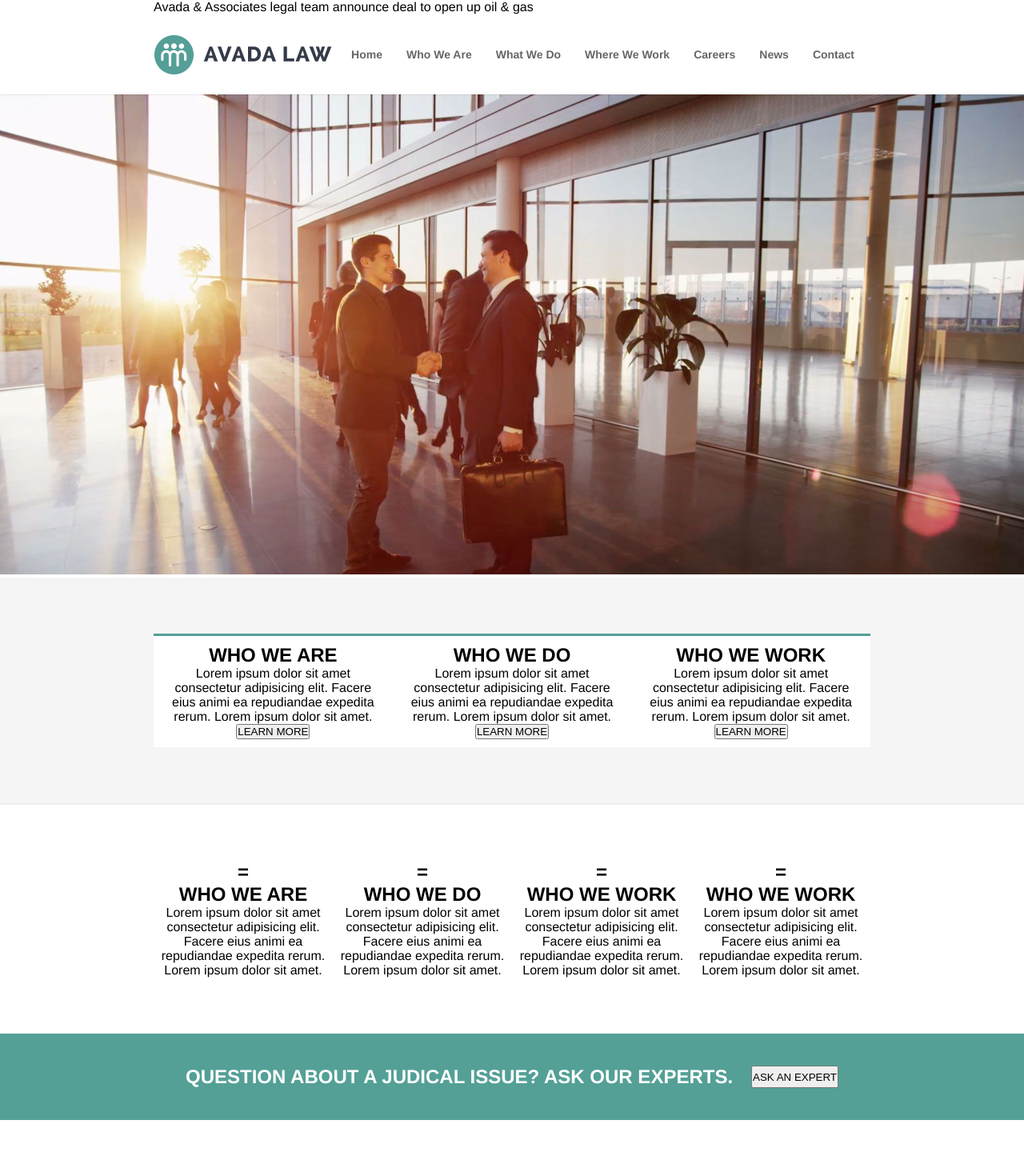
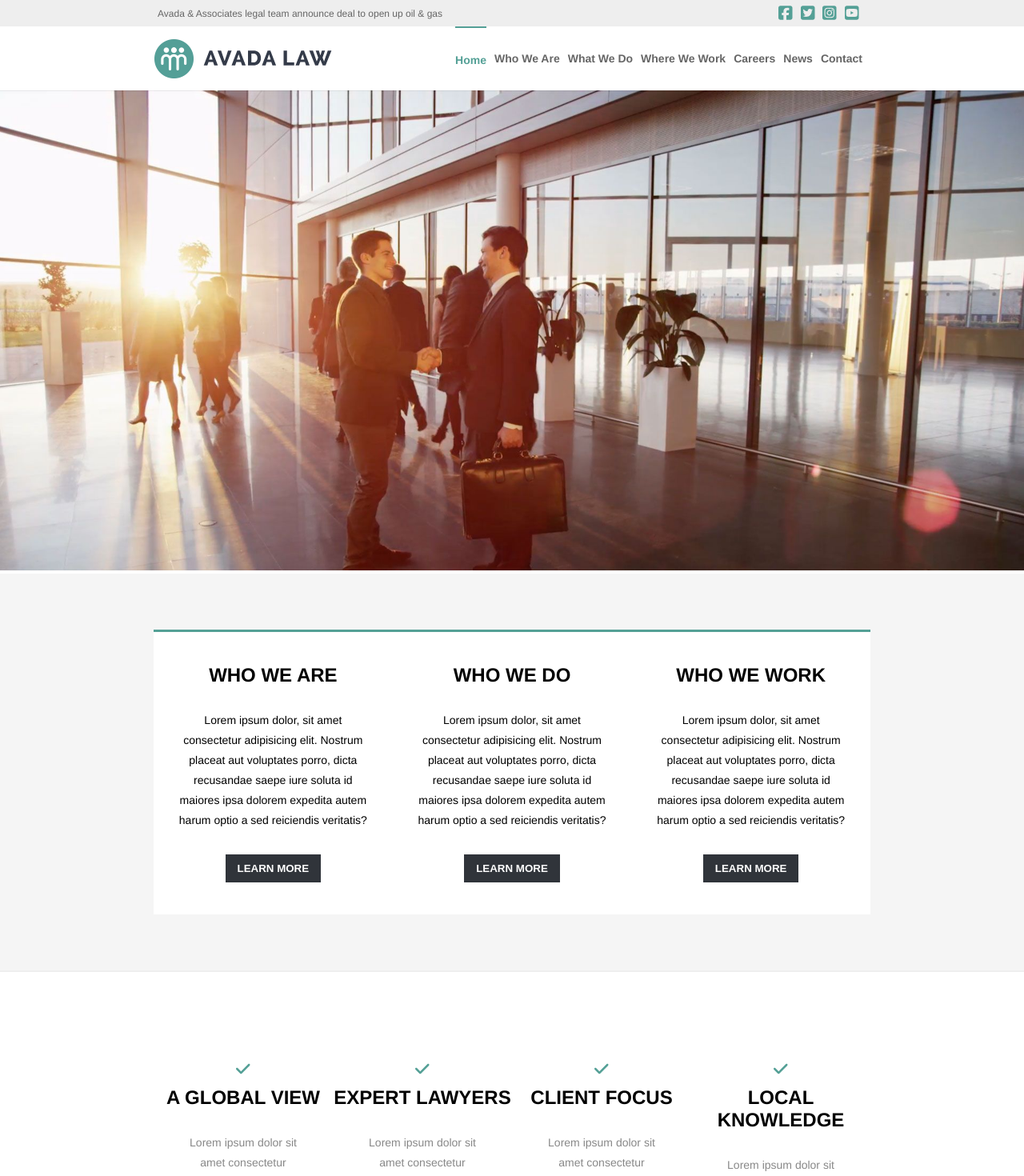
Before and after one commit to AlessandroFulco/proj-html-vuejs, a Vue app: page / in a window 1280 px wide. Shown: the top 1470 px of the page at 80% size. Built offline with nearby package versions, Linux system fonts and the light colour scheme.

Commit message:
finalizzazione esercizio base

```diff
--- a/package.json
+++ b/package.json
@@ -8,6 +8,11 @@
     "lint": "vue-cli-service lint"
   },
   "dependencies": {
+    "@fortawesome/fontawesome-svg-core": "^6.1.1",
+    "@fortawesome/free-brands-svg-icons": "^6.1.1",
+    "@fortawesome/free-regular-svg-icons": "^6.1.1",
+    "@fortawesome/free-solid-svg-icons": "^6.1.1",
+    "@fortawesome/vue-fontawesome": "^2.0.7",
     "core-js": "^3.8.3",
     "vue": "^2.6.14"
   },
--- /dev/null
+++ b/public/scss/button.scss
@@ -0,0 +1,21 @@
+$tuna: #30343a;
+$Sea-Nymph: #74a59e;
+$Breaker-Bay: #54a096;
+
+.btn {
+    border: none;
+    background-color: $tuna;
+    color: #fff;
+    font-weight: bold;
+    padding: 10px 15px;
+    cursor: pointer;
+}
+
+.btn-banner {
+    background-color: $Sea-Nymph;
+}
+
+.btn-enquiry {
+    background-color: $Breaker-Bay;
+    padding: 15px 25px;
+}
--- /dev/null
+++ b/public/scss/icon-fontAwesome.scss
@@ -0,0 +1,43 @@
+$icon-color: #54a096;
+i {
+    margin-right: 10px;
+    color: $icon-color;
+    font-size: 20px;
+}
+
+main {
+    .info.rules {
+        section {
+            i {
+                display: inline-block;
+                margin-right: 0;
+                margin-bottom: 10px;
+            }
+        }
+    }
+}
+
+footer {
+
+    i {
+        font-size: 30px;
+    }
+
+    div#arrow-up-icon {
+        position: absolute;
+        bottom: 0;
+        right: 80px;
+        background-color: #222;
+        border-radius: 3px 3px 0 0;
+        width: 30px;
+        height: 20px;
+        display: flex;
+        justify-content: center;
+        align-items: center;
+        i.arrow {
+            font-size: 12px;
+            margin-right: 0;
+            color: #fff;
+        }
+    }
+}
--- a/src/App.vue
+++ b/src/App.vue
@@ -27,7 +27,7 @@
             WHO WE ARE
           </h2>
           <p>
-            Lorem ipsum dolor sit amet consectetur adipisicing elit. Facere eius animi ea repudiandae expedita rerum. Lorem ipsum dolor sit amet.
+            Lorem ipsum dolor, sit amet consectetur adipisicing elit. Nostrum placeat aut voluptates porro, dicta recusandae saepe iure soluta id maiores ipsa dolorem expedita autem harum optio a sed reiciendis veritatis?
           </p>
           <button class="btn">
             LEARN MORE
@@ -39,7 +39,7 @@
             WHO WE DO
           </h2>
           <p>
-            Lorem ipsum dolor sit amet consectetur adipisicing elit. Facere eius animi ea repudiandae expedita rerum. Lorem ipsum dolor sit amet.
+            Lorem ipsum dolor, sit amet consectetur adipisicing elit. Nostrum placeat aut voluptates porro, dicta recusandae saepe iure soluta id maiores ipsa dolorem expedita autem harum optio a sed reiciendis veritatis?
           </p>
           <button class="btn">
             LEARN MORE
@@ -51,7 +51,7 @@
             WHO WE WORK
           </h2>
           <p>
-            Lorem ipsum dolor sit amet consectetur adipisicing elit. Facere eius animi ea repudiandae expedita rerum. Lorem ipsum dolor sit amet.
+            Lorem ipsum dolor, sit amet consectetur adipisicing elit. Nostrum placeat aut voluptates porro, dicta recusandae saepe iure soluta id maiores ipsa dolorem expedita autem harum optio a sed reiciendis veritatis?
           </p>
           <button class="btn">
             LEARN MORE
@@ -62,9 +62,9 @@
       <!-- comp. x4 -->
       <div class="info rules">
         <section>
-          <h1>=</h1>
+          <i><font-awesome-icon icon="fa-solid fa-check" /></i>
           <h2>
-            WHO WE ARE
+            A GLOBAL VIEW
           </h2>
           <p>
             Lorem ipsum dolor sit amet consectetur adipisicing elit. Facere eius animi ea repudiandae expedita rerum. Lorem ipsum dolor sit amet.
@@ -73,9 +73,9 @@
         </section>
 
         <section>
-          <h1>=</h1>
+          <i><font-awesome-icon icon="fa-solid fa-check" /></i>
           <h2>
-            WHO WE DO
+            EXPERT LAWYERS
           </h2>
           <p>
             Lorem ipsum dolor sit amet consectetur adipisicing elit. Facere eius animi ea repudiandae expedita rerum. Lorem ipsum dolor sit amet.
@@ -84,9 +84,9 @@
         </section>
 
         <section>
-          <h1>=</h1>
+          <i><font-awesome-icon icon="fa-solid fa-check" /></i>
           <h2>
-            WHO WE WORK
+            CLIENT FOCUS
           </h2>
           <p>
             Lorem ipsum dolor sit amet consectetur adipisicing elit. Facere eius animi ea repudiandae expedita rerum. Lorem ipsum dolor sit amet.
@@ -95,9 +95,9 @@
         </section>
 
         <section>
-          <h1>=</h1>
+          <i><font-awesome-icon icon="fa-solid fa-check" /></i>
           <h2>
-            WHO WE WORK
+            LOCAL KNOWLEDGE
           </h2>
           <p>
             Lorem ipsum dolor sit amet consectetur adipisicing elit. Facere eius animi ea repudiandae expedita rerum. Lorem ipsum dolor sit amet.
@@ -114,7 +114,7 @@
           <h2>
             QUESTION ABOUT A JUDICAL ISSUE? ASK OUR EXPERTS.
           </h2>
-          <button class="btn">
+          <button class="btn btn-banner">
             ASK AN EXPERT
           </button>
         </div>
@@ -271,34 +271,40 @@
         </h2>
         <hr class="divisor">
         <p>
-          We Work as a single united team with market leading firms around the world and give our clients the highest quality advice possible
+          We Work as a single united team with market leading firms around the world and give
+          <br>
+          our clients the highest quality advice possible
         </p>
 
-        <button class="btn">MAKE ENQUIRY</button>
+        <button class="btn btn-enquiry">MAKE ENQUIRY</button>
 
       </div>
-
     </main>
 
     <!-- footer -->
 
-
+    <MyFooter/>
 
   </div>
 </template>
 
 <script>
 import MyHeader from './components/MyHeader.vue'
+import MyFooter from './components/MyFooter.vue'
+
 
 export default {
   name: 'App',
   components: {
-    MyHeader
+    MyHeader,
+    MyFooter
   }
 }
 </script>
 
 <style lang="scss">
+@import './public/scss/button.scss';
+@import '../public/scss/icon-fontAwesome.scss';
 $bg-sez: #f5f5f5;
 $bg-banner: #54a096;
 $color-divisor: #8c919e;
@@ -312,9 +318,6 @@ $color-divisor: #8c919e;
   color: #000;
 
   main {
-    .info {
-      text-align: center;
-    }
 
     .jumbo {
 
@@ -333,27 +336,40 @@ $color-divisor: #8c919e;
       }
     }
 
-    .info.objective {
-      background-color: $bg-sez;
+    .info {
+      text-align: center;
       display: flex;
       justify-content: center;
       padding: 70px 0;
 
+
+      section {
+        padding: 40px 0;
+        p {
+          padding: 30px;
+          font-size: 14px;
+          line-height: 25px;
+        }
+      }
+    }
+
+    .info.objective {
+      background-color: $bg-sez;
+      border-bottom: 2px solid #eee;
+
       section {
         border-top: 3px solid $bg-banner;
         flex-basis: calc(70% / 3);
-        padding: 10px;
         background-color: #fff;
       }
     }
     .info.rules {
-      border-top: 2px solid #eee;
-      background-color: #fff;
-      display: flex;
-      justify-content: center;
-      padding: 70px 0;
       section {
         flex-basis: calc(70% / 4);
+        p {
+          color: #888;
+          font-size: 14px;
+        }
       }
     }
 
@@ -365,24 +381,28 @@ $color-divisor: #8c919e;
         margin: 0 auto;
         display: flex;
         justify-content: space-between;
-        padding: 40px;
+        padding: 70px 0;
       }
     }
     #myClass {
-      text-align: center;
+
       padding: 100px 0;
-
+      h1 {
+        text-align: center;
+      }
       .divisor {
         width: 200px;
         margin: 50px auto;
         color: $bg-sez
       }
       .list-card {
+        width: 70%;
+        margin: 0 auto;
         display: flex;
-        justify-content: center;
+        gap: 20px;
 
         ul {
-          margin: 0 15px;
+          flex-basis: calc(100% / 3);
           list-style-type: none;
 
           li {
@@ -404,7 +424,7 @@ $color-divisor: #8c919e;
     }
     .cit {
       width: 100%;
-      height: 400px;
+      height: 350px;
       background-image: url('./assets/images/showeare-parallax.jpg');
       background-position: center -380px;
       background-repeat: no-repeat;
@@ -423,13 +443,16 @@ $color-divisor: #8c919e;
         line-height: 30px;
         letter-spacing: 2px;
       }
+      h3 {
+        font-style: normal;
+      }
     }
     .info.special {
 
       background-color: $bg-sez;
       display: flex;
       justify-content: center;
-      padding: 70px 0;
+      padding: 150px 0;
       section {
         border-top: 3px solid $bg-banner;
         background-color: #fff;
@@ -465,8 +488,14 @@ $color-divisor: #8c919e;
 
       .divisor {
         width: 200px;
-        margin: 50px auto;
+        margin: 40px auto;
         color: $color-divisor;
+      }
+      p {
+        line-height: 25px;
+        letter-spacing: 1px;
+        font-size: 14px;
+        font-weight: bold;
       }
 
     }
--- /dev/null
+++ b/src/components/MyFooter.vue
@@ -0,0 +1,86 @@
+<template>
+    <footer>
+        <div class="containerFooter">
+            <div id="call">
+                CALL OUR EXPERT TODAY 1.800.555.6789
+            </div>
+            <div>
+                <div class="copy">
+                    <div>&copy; Copyright 2012 - 2020 |</div>
+                    <div v-for="(item, index) in link" :key="index" >{{item.nameLink}} |</div>
+
+
+                </div>
+                <div>
+                    <!-- icone fontawesome social -->
+                    <i><font-awesome-icon icon="fa-brands fa-facebook-square" /></i>
+                    <i><font-awesome-icon icon="fa-brands fa-twitter-square" /></i>
+                    <i><font-awesome-icon icon="fa-brands fa-instagram-square" /></i>
+                    <i><font-awesome-icon icon="fa-brands fa-youtube-square" /></i>
+                </div>
+            </div>
+        </div>
+        <div id="arrow-up-icon">
+            <i class="arrow"><font-awesome-icon icon="fa-solid fa-angle-up" /></i>
+        </div>
+    </footer>
+</template>
+
+<script>
+
+export default {
+    name: "MyFooter",
+    data() {
+        return {
+            link: [
+                {
+                    nameLink: "Avada Theme by Theme Fusion"
+                },
+                {
+                    nameLink: "All Rights Reserved"
+                },
+                {
+                    nameLink: "Powered by WordPress"
+                }
+            ]
+        }
+    }
+}
+</script>
+
+<style scoped lang="scss">
+@import '../../public/scss/icon-fontAwesome.scss';
+    footer {
+        position: relative;
+
+        .containerFooter {
+
+            height: 200px;
+            width: 70%;
+            margin: 0 auto;
+            display: flex;
+            flex-direction: column;
+            justify-content: center;
+            gap: 40px;
+
+            #call {
+                font-weight: bold;
+            }
+
+
+            div {
+                display: flex;
+                justify-content: space-between;
+                .copy {
+                    display: flex;
+                    color: #666;
+                    font-size: 14px;
+
+                    div {
+                        margin-right: 10px;
+                    }
+                }
+            }
+        }
+    }
+</style>
--- a/src/components/MyHeader.vue
+++ b/src/components/MyHeader.vue
@@ -1,9 +1,18 @@
 <template>
     <div>
-        <div id="preHeader">
+        <div class="container-preHeader">
+            <div id="preHeader">
             <p>
                 Avada & Associates legal team announce deal to open up oil & gas
             </p>
+            <div>
+                <!-- icone fontawesome social -->
+                <i><font-awesome-icon icon="fa-brands fa-facebook-square" /></i>
+                <i><font-awesome-icon icon="fa-brands fa-twitter-square" /></i>
+                <i><font-awesome-icon icon="fa-brands fa-instagram-square" /></i>
+                <i><font-awesome-icon icon="fa-brands fa-youtube-square" /></i>
+            </div>
+        </div>
         </div>
 
         <!-- header -->
@@ -15,7 +24,7 @@
                 <nav>
                     <ul>
                         <li v-for="(item, index) in menu" :key="index">
-                            <a href="#">{{item.title}}</a>
+                            <a href="#" :class="item.active == true ? 'here' : '' ">{{item.title}}</a>
                         </li>
                     </ul>
                 </nav>
@@ -34,25 +43,32 @@ export default {
             logo: require('../assets/images/avada-law-logo.png'),
             menu: [
                 {
-                    title: "Home"
+                    title: "Home",
+                    active: true
                 },
                 {
-                    title: "Who We Are"
+                    title: "Who We Are",
+                    active: false
                 },
                 {
-                    title: "What We Do"
+                    title: "What We Do",
+                    active: false
                 },
                 {
-                    title: "Where We Work"
+                    title: "Where We Work",
+                    active: false
                 },
                 {
-                    title: "Careers"
+                    title: "Careers",
+                    active: false
                 },
                 {
-                    title: "News"
+                    title: "News",
+                    active: false
                 },
                 {
-                    title: "Contact"
+                    title: "Contact",
+                    active: false
                 }
             ]
         }
@@ -61,9 +77,23 @@ export default {
 </script>
 
 <style scoped lang="scss">
-    #preHeader {
-        width: 70%;
+@import '../../public/scss/icon-fontAwesome.scss';
+$link-active: #54a096;
+    .container-preHeader {
+        background-color: #eee;
+        #preHeader {
+            width: 70%;
         margin: 0 auto;
+        display: flex;
+        justify-content: space-between;
+        align-items: center;
+        padding: 5px;
+        p {
+            font-size: 12px;
+            color: #666;
+        }
+
+    }
     }
     header {
         width: 100%;
@@ -75,26 +105,31 @@ export default {
             align-items: center;
             width: 70%;
             margin: 0 auto;
-            height: 100px;
+            height: 80px;
             nav {
                 ul {
                     list-style-type: none;
+                    display: flex;
+                    align-items: center;
 
                     li {
-                        display: inline-block;
+                        height: 80px;
                         margin-right: 10px;
-
+                        display: flex;
                         a {
                             font-size: 14px;
                             text-decoration: none;
                             color: #666;
                             font-weight: bold;
-                            padding: 10px;
+                            height: 80px;
+                            line-height: 80px;
+                            vertical-align: middle;
 
-                            &:hover {
-                                background-color: #ddd;
-                                color: #000;
-                            }
+
+                        }
+                        a.here {
+                            color: $link-active;
+                            border-top: 2px solid $link-active;
                         }
                     }
                 }
```
Also changed, not shown: src/main.js (+23 -0 lines), 1 other file (tests, documents, lock files or other folders).
